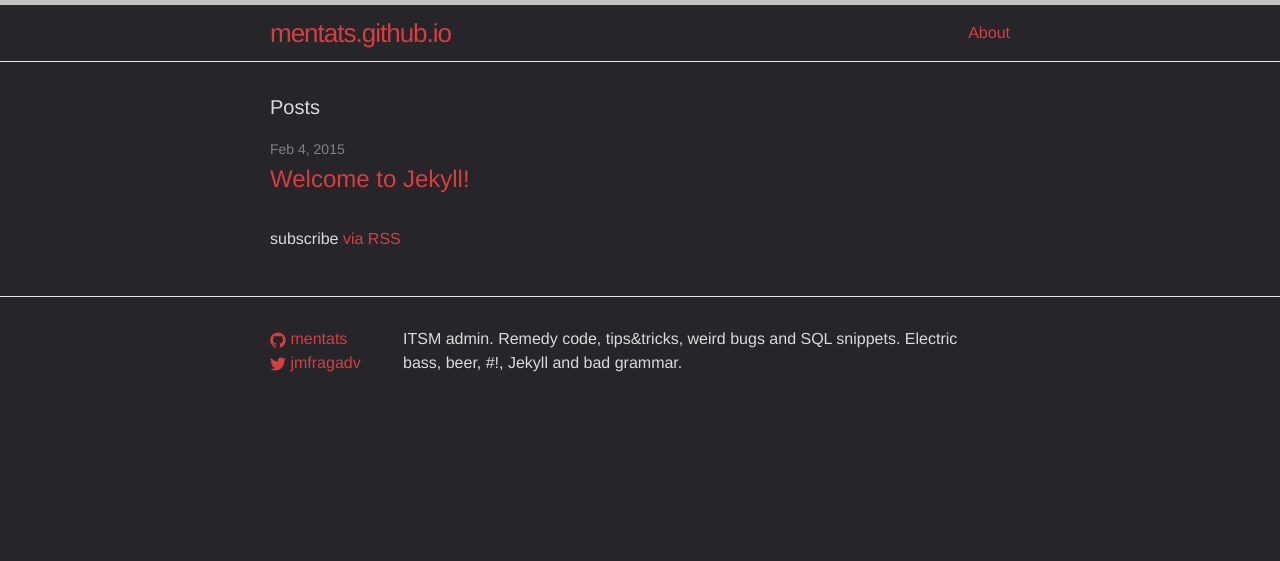
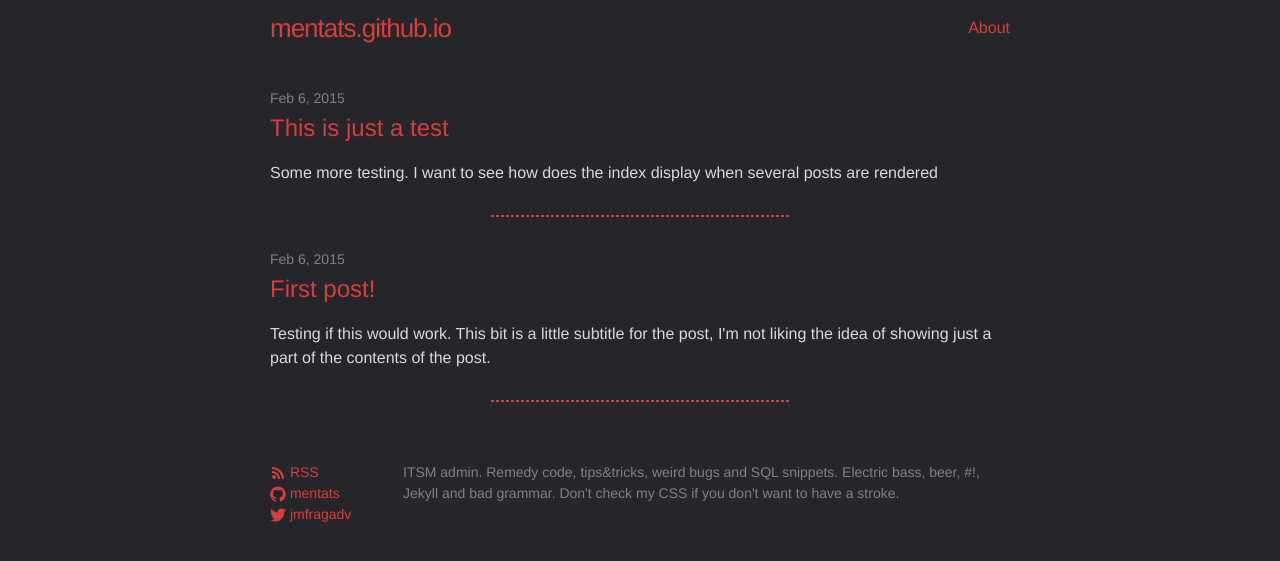
Before and after one commit to mentats/mentats.github.io, a Jekyll site: the page built from index.html, in a window 1280 px wide. Shown: the top 561 px of the page. Built offline with Jekyll 4.4.1, drawn with Linux system fonts in a browser that asks for light colours.

Commit message:
Flying fucking CSS...

```diff
--- a/_config.yml
+++ b/_config.yml
@@ -3,7 +3,7 @@ title: mentats.github.io
 email:
 description: > # this means to ignore newlines until "baseurl:"
   ITSM admin. Remedy code, tips&tricks, weird bugs and SQL snippets.
-  Electric bass, beer, #!, Jekyll and bad grammar.
+  Electric bass, beer, #!, Jekyll and bad grammar. Don't check my CSS if you don't want to have a stroke.
 baseurl: "" # the subpath of your site, e.g. /blog/
 url: "http://mentats.github.io" # the base hostname & protocol for your site
 twitter_username: jmfragadv
--- a/_includes/footer.html
+++ b/_includes/footer.html
@@ -18,6 +18,20 @@
 
       <div class="footer-col  footer-col-2">
         <ul class="social-media-list">
+          <li>
+            <a href="{{ "/feed.xml" | prepend: site.baseurl }}">
+              <span class="icon  icon--github">
+                <svg viewBox="0 0 8 8">
+                  <rect   fill="#262529" class="button" width="8" height="8" rx="1.5" />
+                  <circle fill="#d63e40" class="symbol" cx="2" cy="6" r="1" />
+                  <path   fill="#d63e40" class="symbol" d="m 1,4 a 3,3 0 0 1 3,3 h 1 a 4,4 0 0 0 -4,-4 z" />
+                  <path   fill="#d63e40" class="symbol" d="m 1,2 a 5,5 0 0 1 5,5 h 1 a 6,6 0 0 0 -6,-6 z" />
+                </svg>
+              </span>
+              <span class="username"> RSS </span>
+            </a>
+          </li>
+
           {% if site.github_username %}
           <li>
             <a href="https://github.com/{{ site.github_username }}">
--- /dev/null
+++ b/_posts/2015-02-06-first-post.markdown
@@ -0,0 +1,25 @@
+---
+layout: post
+title:  "First post!"
+bit:    "Testing if this would work. This bit is a little subtitle for the post, I'm not liking the idea of showing just a part of the contents of the post."
+date:   2015-02-06 20:13:07
+categories: general
+---
+You’ll find this post in your `_posts` directory. Go ahead and edit it and re-build the site to see your changes. You can rebuild the site in many different ways, but the most common way is to run `jekyll serve`, which launches a web server and auto-regenerates your site when a file is updated.
+
+To add new posts, simply add a file in the `_posts` directory that follows the convention `YYYY-MM-DD-name-of-post.ext` and includes the necessary front matter. Take a look at the source for this post to get an idea about how it works.
+
+Jekyll also offers powerful support for code snippets:
+
+{% highlight SQL %}
+//This statement should retrieve data from an incident
+SELECT h.Incident_Number, h.Categorization_Tier_1
+FROM HPD_Help_Desk h
+WHERE h.Incident_Number = 'INC000000000001'
+{% endhighlight %}
+
+Check out the [Jekyll docs][jekyll] for more info on how to get the most out of Jekyll. File all bugs/feature requests at [Jekyll’s GitHub repo][jekyll-gh]. If you have questions, you can ask them on [Jekyll’s dedicated Help repository][jekyll-help].
+
+[jekyll]:      http://jekyllrb.com
+[jekyll-gh]:   https://github.com/jekyll/jekyll
+[jekyll-help]: https://github.com/jekyll/jekyll-help
--- a/_posts/2015-02-04-welcome-to-jekyll.markdown
+++ b/_posts/2015-02-06-second test post.markdown
@@ -1,8 +1,9 @@
 ---
 layout: post
-title:  "Welcome to Jekyll!"
-date:   2015-02-04 20:13:07
-categories: jekyll update
+title:  "This is just a test"
+bit:    "Some more testing. I want to see how does the index display when several posts are rendered"
+date:   2015-02-06 20:13:07
+categories: general
 ---
 You’ll find this post in your `_posts` directory. Go ahead and edit it and re-build the site to see your changes. You can rebuild the site in many different ways, but the most common way is to run `jekyll serve`, which launches a web server and auto-regenerates your site when a file is updated.
 
--- a/_sass/_base.scss
+++ b/_sass/_base.scss
@@ -2,13 +2,13 @@
  * Reset some basic elements
  */
 body, h1, h2, h3, h4, h5, h6,
-p, blockquote, pre, hr,
+p, blockquote, pre,
 dl, dd, ol, ul, figure {
     margin: 0;
     padding: 0;
 }
 
-
+hr {border: 0.5px dashed $brand-color; height: 0; width: 40%; margin-left: auto; margin-right: auto; margin-bottom: $spacing-unit; margin-top: $spacing-unit;}
 
 /**
  * Basic styling
@@ -215,4 +215,5 @@ pre {
 
         }
     }
+
 }
--- a/_sass/_layout.scss
+++ b/_sass/_layout.scss
@@ -2,8 +2,8 @@
  * Site header
  */
 .site-header {
-    border-top: 5px solid $grey-color-dark;
-    border-bottom: 1px solid $grey-color-light;
+    border-top: 0px solid $grey-color-dark;
+    border-bottom: 0px solid $grey-color-light;
     min-height: 56px;
 
     // Positioning context for the mobile navigation icon
@@ -15,13 +15,24 @@
     line-height: 56px;
     letter-spacing: -1px;
     margin-bottom: 0;
-    float: left;
+    float: center;
     text-decoration: none;
     color: $brand-color;
 
     &,
     &:visited {
         color: $brand-color;
+    }
+
+        &:hover {
+        color: $text-color;
+        // text-decoration: underline;
+        // background-color: #AD310B;
+        -webkit-transition: color 60ms;
+        -moz-transition: color 60ms;
+        -o-transition: color 60ms;
+        -ms-transition: color 60ms;
+        transition: color 60ms;
     }
 }
 
@@ -41,6 +52,17 @@
         &:not(:first-child) {
             margin-left: 20px;
         }
+
+            &:hover {
+        color: $text-color;
+        // text-decoration: underline;
+        // background-color: #AD310B;
+        -webkit-transition: color 60ms;
+        -moz-transition: color 60ms;
+        -o-transition: color 60ms;
+        -ms-transition: color 60ms;
+        transition: color 60ms;
+    }
     }
 
     @include media-query($on-palm) {
@@ -94,8 +116,10 @@
  * Site footer
  */
 .site-footer {
-    border-top: 1px solid $grey-color-light;
-    padding: $spacing-unit 0;
+    border-top: 0px solid $grey-color-light;
+    padding: $spacing-unit * 0;
+    color: $grey-color;
+    font-size: 14px;
 }
 
 .footer-heading {
@@ -186,10 +210,9 @@
 }
 
 .post-link {
-    display: block;
+    // display: block;
     font-size: 24px;
 }
-
 
 
 /**
--- a/index.html
+++ b/index.html
@@ -4,7 +4,7 @@ layout: default
 
 <div class="home">
 
-  <h1 class="page-heading">Posts</h1>
+  <!-- <h1 class="page-heading">Posts</h1> -->
 
   <ul class="post-list">
     {% for post in site.posts %}
@@ -14,10 +14,9 @@ layout: default
         <h2>
           <a class="post-link" href="{{ post.url | prepend: site.baseurl }}">{{ post.title }}</a>
         </h2>
+        <div class="body">{{ post.bit }}</div>
+        <hr>
       </li>
     {% endfor %}
-  </ul>
-
-  <p class="rss-subscribe">subscribe <a href="{{ "/feed.xml" | prepend: site.baseurl }}">via RSS</a></p>
-
+  </ul> <!--  <p class="rss-subscribe">subscribe <a href="{{ "/feed.xml" | prepend: site.baseurl }}">via RSS</a></p> -->
 </div>
```
